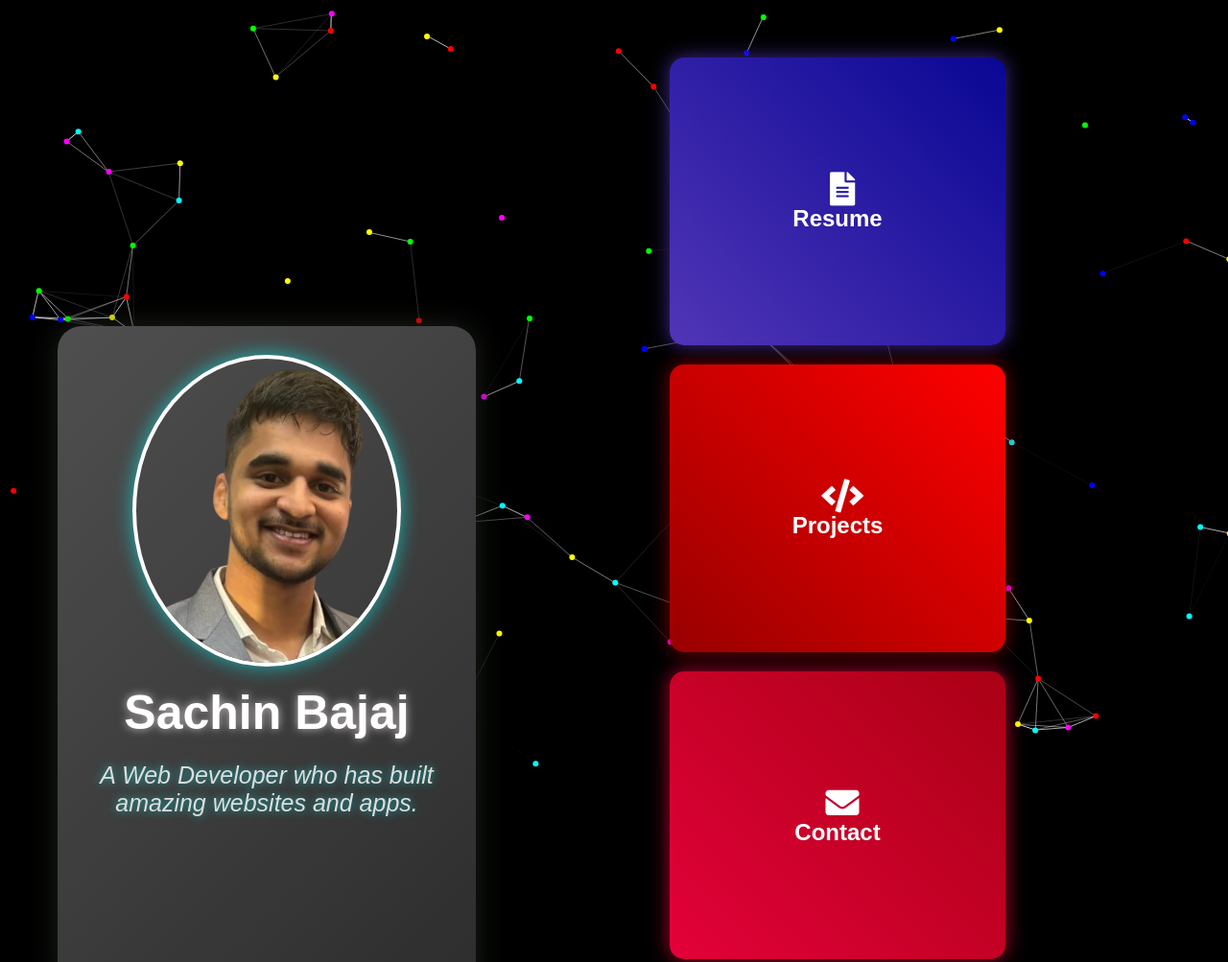
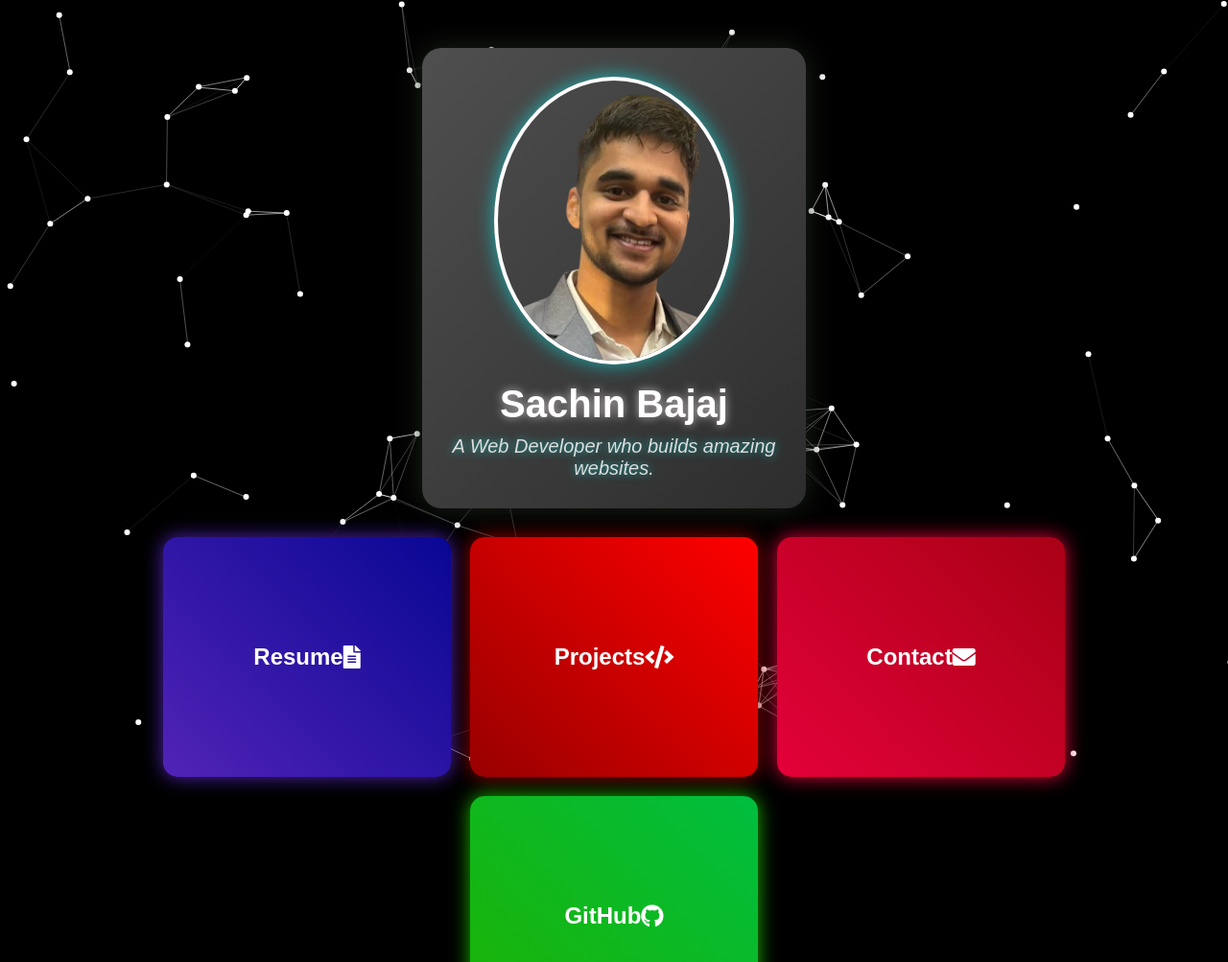
Before and after one commit to Sachintherichestperson/Portfolio, a plain HTML site: page index.html in a window 1280 px wide. Shown: the top 1003 px of the page at 96% size. Drawn offline with nearby package versions, Linux system fonts and the light colour scheme.

Commit message:
whole code

```diff
--- a/index.html
+++ b/index.html
@@ -4,8 +4,13 @@
     <meta charset="UTF-8">
     <meta name="viewport" content="width=device-width, initial-scale=1.0">
     <title>Sachin Bajaj | Portfolio</title>
+
+    <!-- Font Awesome for Icons -->
     <link rel="stylesheet" href="https://cdnjs.cloudflare.com/ajax/libs/font-awesome/5.15.4/css/all.min.css">
+
+    <!-- Particles.js -->
     <script src="https://cdn.jsdelivr.net/particles.js/2.0.0/particles.min.js"></script>
+
     <style>
         * {
             margin: 0;
@@ -19,6 +24,7 @@
             overflow-x: hidden;
         }
 
+        /* Intro Screen */
         .entry-logo {
             text-align: center;
             height: 100vh;
@@ -35,49 +41,84 @@
             100% { opacity: 0; display: none; }
         }
 
+        /* Navbar */
         nav {
             width: 100%;
-            height: 80px;
-            background: rgba(34, 34, 34, 0.8);
+            height: 70px;
+            background: rgba(34, 34, 34, 0.9);
             display: flex;
             justify-content: center;
             align-items: center;
-            font-size: 28px;
+            font-size: 24px;
             font-weight: bold;
             box-shadow: 0 0 15px rgba(0, 255, 100, 0.5);
         }
 
-        section{
-            display: none;
-        }
-
+        /* Main Section */
         .main {
             display: flex;
             justify-content: center;
-            padding: 60px;
+            padding: 50px;
             gap: 30px;
             flex-direction: row;
-            align-content: center;
             align-items: center;
+            flex-wrap: wrap;
         }
 
+        /* Profile Card */
+        .Profile {
+            width: 400px;
+            background: linear-gradient(135deg, #4f4f4f, #2d2d2d);
+            border-radius: 20px;
+            padding: 30px;
+            text-align: center;
+            box-shadow: 0 0 30px rgba(34, 43, 30, 0.8);
+            transition: transform 0.4s, box-shadow 0.4s;
+        }
 
+        .Profile:hover {
+            transform: scale(1.05);
+            box-shadow: 0 0 40px rgb(82, 82, 82);
+        }
+
+        .Profile img {
+            width: 250px;
+            height: 300px;
+            border-radius: 50%;
+            object-fit: cover;
+            border: 4px solid white;
+            box-shadow: 0 0 20px rgba(0, 255, 255, 0.6);
+        }
+
+        .name {
+            font-size: 40px;
+            font-weight: bold;
+            margin-top: 15px;
+            text-shadow: 0 0 10px rgba(230, 221, 226, 0.8);
+        }
+
+        .Header {
+            font-size: 20px;
+            color: #ddd;
+            margin-top: 10px;
+            font-style: italic;
+            text-shadow: 0 0 10px rgba(0, 255, 255, 0.6);
+        }
+
+        /* Boxes */
         .Boxes {
             display: flex;
             flex-wrap: wrap;
             justify-content: center;
             gap: 20px;
-            width: 70%;
+            width: 80%;
         }
-        a {
-            text-decoration: none;
-        }
+
         .box {
-            width: 350px;
-            height: 300px;
+            width: 300px;
+            height: 250px;
             border-radius: 15px;
             display: flex;
-            flex-direction: column-reverse;
             align-items: center;
             justify-content: center;
             font-size: 24px;
@@ -87,125 +128,61 @@
             transition: transform 0.3s, box-shadow 0.3s;
             position: relative;
         }
+
+        .box:hover {
+            transform: scale(1.05);
+        }
+
+        a {
+            text-decoration: none;
+        }
+
+        .box-1 { background: linear-gradient(45deg, #5123b6, #090794); box-shadow: 0 0 20px #5123b6; }
+        .box-2 { background: linear-gradient(45deg, #980000, #ff0000); box-shadow: 0 0 20px #980000; }
+        .box-3 { background: linear-gradient(45deg, #e30139, #a90115); box-shadow: 0 0 20px #e30139; }
+        .box-4 { background: linear-gradient(45deg, #1cb201, #00be3f); box-shadow: 0 0 20px #1cb201; }
+
+        /* Particles */
         #particles-js {
             position: fixed;
             width: 100%;
             height: 100vh;
-            background: black;
             z-index: -1;
         }
 
-        .box:hover {
-            transform: scale(1.05);
-        }
-        i {
-            font-size: 35px;
-            margin-left: 10px;
-        }
-
-        .box-1 {
-            background: linear-gradient(45deg, rgb(81, 53, 182), rgb(9, 7, 148));
-            box-shadow: 0 0 20px rgba(81, 53, 182, 0.8);
-        }
-        .box-2 {
-            background: linear-gradient(45deg, rgb(152, 0, 0), rgb(255, 0, 0));
-            box-shadow: 0 0 20px rgba(152, 0, 0, 0.8);
-        }
-        .box-3 {
-            background: linear-gradient(45deg, rgb(227, 1, 57), rgb(169, 1, 21));
-            box-shadow: 0 0 20px rgba(227, 1, 57, 0.8);
-        }
-        .box-4 {
-            background: linear-gradient(45deg, rgb(28, 178, 1), rgb(0, 190, 63));
-            box-shadow: 0 0 20px rgba(28, 178, 1, 0.8);
-        }
-
+        /* Responsive Design */
         @media (max-width: 768px) {
             .main {
                 flex-direction: column;
                 align-items: center;
+                padding: 10px;
             }
             .Boxes {
                 width: 100%;
             }
+            .Profile {
+                width: 90%;
+            }
         }
 
-
-        .Profile {
-            width: 500px;
-            height: 700px;
-            background: linear-gradient(135deg, #4f4f4f, #2d2d2d);
-            border-radius: 25px;
-            padding: 30px;
-            text-align: center;
-            box-shadow: 0 0 30px rgba(34, 43, 30, 0.8);
-            position: relative;
-            overflow: hidden;
-            transition: transform 0.4s, box-shadow 0.4s;
+        @media (max-width: 320px){
+            .Profile{
+                width: 100%;
+                padding: 10px;
+            }
         }
-
-        @keyframes borderGlow {
-            0% { transform: rotate(0deg); }
-            100% { transform: rotate(360deg); }
-        }
-
-        .Profile:hover {
-            transform: scale(1.08);
-            box-shadow: 0 0 50px rgb(82, 82, 82);
-        }
-
-        .Profile img {
-            width: 280px;
-            height: 325px;
-            border-radius: 50%;
-            object-fit: cover;
-            border: 4px solid white;
-            transition: transform 0.4s, box-shadow 0.4s;
-            box-shadow: 0 0 20px rgba(0, 255, 255, 0.6);
-        }
-
-        .Profile img:hover {
-            transform: scale(1.15);
-            box-shadow: 0 0 40px rgb(0, 255, 4);
-        }
-
-
-        .name {
-            font-size: 50px;
-            font-weight: bold;
-            margin-top: 15px;
-            text-shadow: 0 0 10px rgba(230, 221, 226, 0.8);
-        }
-
-        .Header {
-            font-size: 25px;
-            color: #ddd;
-            margin-top: 10px;
-            padding: 12px;
-            font-style: italic;
-            text-shadow: 0 0 10px rgba(0, 255, 255, 0.6);
-        }
-
-
-        @keyframes floatingParticles {
-            0% { transform: translateY(0px); }
-            50% { transform: translateY(-10px); }
-            100% { transform: translateY(0px); }
-        }
-
     </style>
 </head>
 <body>
     <div id="particles-js"></div>
-    <div class="entry-logo">
-        <p>Welcome To Sachin's Portfolio</p>
-    </div>
-    <section>
+    <div class="entry-logo">Welcome To Sachin's Portfolio</div>
+
+    <section style="display: none;">
         <div class="main">
             <div class="Profile">
                 <img src="Sachin.png" alt="Sachin Bajaj">
                 <div class="name">Sachin Bajaj</div>
-                <div class="Header">A Web Developer who has built amazing websites and apps.</div>
+                <div class="Header">A Web Developer who builds amazing websites.</div>
             </div>
             <div class="Boxes">
                 <a href="Resume.html"><div class="box box-1">Resume <i class="fas fa-file-alt"></i></div></a>
@@ -215,68 +192,16 @@
             </div>
         </div>
     </section>
+
+    <!-- JavaScript -->
     <script>
         particlesJS("particles-js", {
-            "particles": {
-                "number": { "value": 80 },
-                "size": { "value": 3 },
-                "color": { "value": ["#ff0000", "#00ff00", "#0000ff", "#ffff00", "#ff00ff", "#00ffff"] },
-                "move": { "attract": { "enable": true } },
-            }
+            "particles": { "number": { "value": 80 }, "size": { "value": 3 }, "move": { "attract": { "enable": true } } }
         });
 
-        const animation = document.querySelector(".entry-logo");
-        const section = document.querySelector("section");
-
-        animation.addEventListener("animationend", () => {
-            section.style.display = "block";
+        document.querySelector(".entry-logo").addEventListener("animationend", () => {
+            document.querySelector("section").style.display = "block";
         });
     </script>
-
-<script>
-    function createShockEffect(startX, startY, endX, endY) {
-        let shock = document.createElement("div");
-        shock.classList.add("shock");
-        document.body.appendChild(shock);
-
-        let x = startX, y = startY;
-        let steps = 20;
-        let dx = (endX - startX) / steps;
-        let dy = (endY - startY) / steps;
-
-        let interval = setInterval(() => {
-            x += dx + (Math.random() * 10 - 5); // Random zigzag effect
-            y += dy + (Math.random() * 10 - 5);
-            shock.style.left = `${x}px`;
-            shock.style.top = `${y}px`;
-
-            if (Math.abs(x - endX) < 10 && Math.abs(y - endY) < 10) {
-                clearInterval(interval);
-                shock.remove();
-            }
-        }, 50);
-
-    }
-
-    function startShockEffect() {
-        let profile = document.querySelector(".Profile img");
-        let boxes = document.querySelectorAll(".box");
-
-        let profileRect = profile.getBoundingClientRect();
-
-        boxes.forEach(box => {
-            let boxRect = box.getBoundingClientRect();
-            createShockEffect(
-                profileRect.left + profileRect.width / 2,
-                profileRect.top + profileRect.height / 2,
-                boxRect.left + boxRect.width / 2,
-                boxRect.top + boxRect.height / 2
-            );
-        });
-    }
-
-    // Start effect automatically every 2 seconds
-    setInterval(startShockEffect, 2000);
-</script>
 </body>
 </html>
```
Also changed, not shown: Projects.html (+3 -3 lines), Resume.html (+55 -44 lines).
